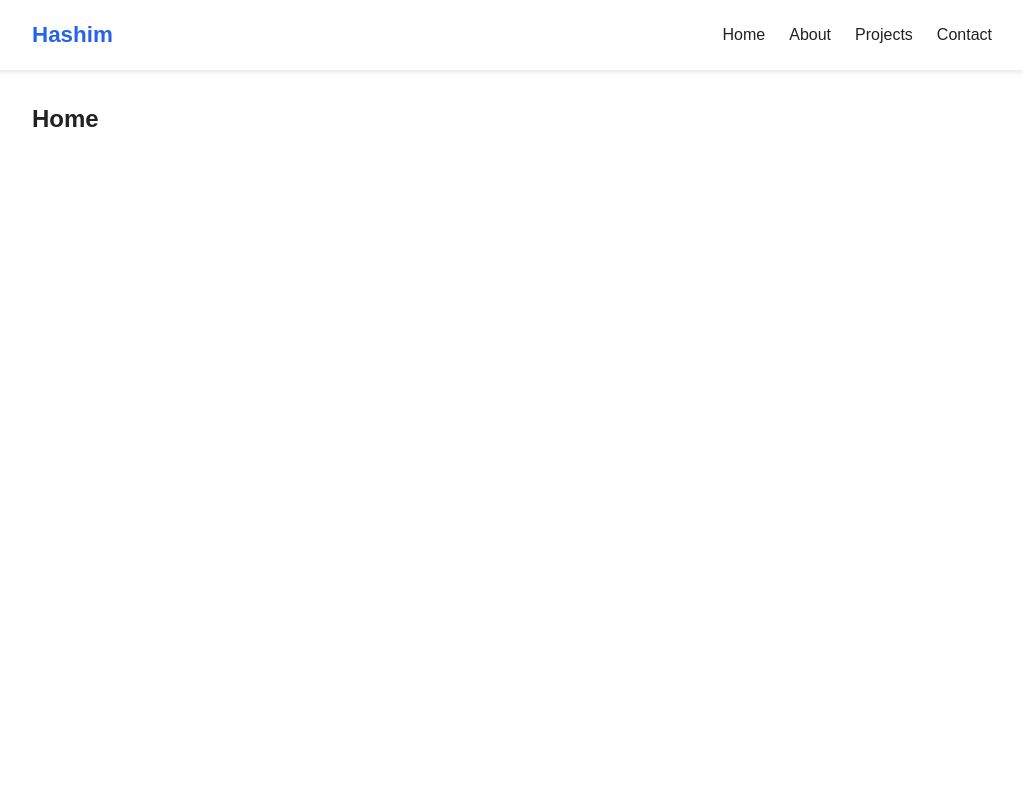
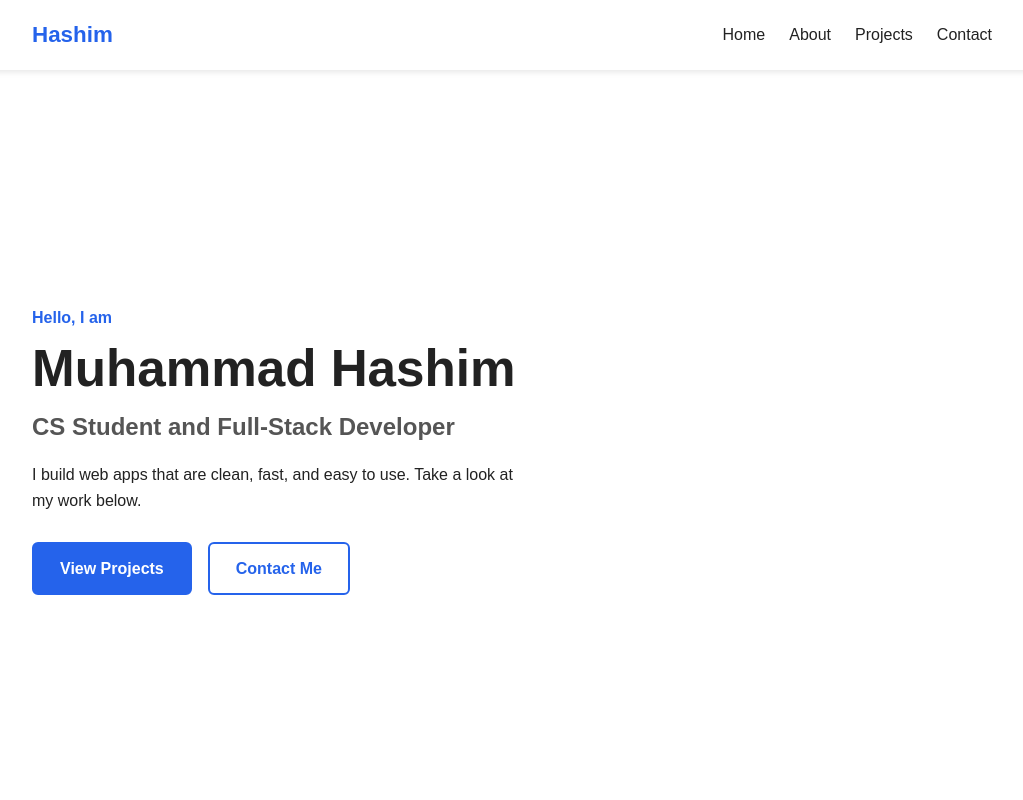
Before and after one commit to Hashim017/auspify-portfolio, a plain HTML site: page index.html in a window 1280 px wide. Shown: the top 800 px of the page, without its empty margins (128-1151 px from the left). Drawn offline with Linux system fonts and the light colour scheme.

Commit message:
Stage 2: home hero section

```diff
--- a/css/style.css
+++ b/css/style.css
@@ -78,6 +78,67 @@ body {
   background: #f3f4f6;
 }
 
+/* Hero */
+.hero {
+  display: flex;
+  align-items: center;
+}
+
+.hero-hello {
+  color: #2563eb;
+  font-weight: bold;
+  margin-bottom: 8px;
+}
+
+.hero-name {
+  font-size: 3.2rem;
+  line-height: 1.2;
+}
+
+.hero-role {
+  font-size: 1.5rem;
+  color: #555;
+  margin: 8px 0 16px;
+}
+
+.hero-text {
+  max-width: 500px;
+  margin-bottom: 28px;
+}
+
+.hero-buttons {
+  display: flex;
+  gap: 16px;
+}
+
+.btn {
+  display: inline-block;
+  padding: 12px 26px;
+  border-radius: 6px;
+  text-decoration: none;
+  font-weight: bold;
+  border: 2px solid #2563eb;
+  transition: 0.2s;
+}
+
+.btn-primary {
+  background: #2563eb;
+  color: #fff;
+}
+
+.btn-primary:hover {
+  background: #1d4ed8;
+}
+
+.btn-outline {
+  color: #2563eb;
+}
+
+.btn-outline:hover {
+  background: #2563eb;
+  color: #fff;
+}
+
 /* Mobile */
 @media (max-width: 700px) {
   .menu-btn {
@@ -99,4 +160,16 @@ body {
   .nav-links.open {
     display: flex;
   }
+
+    .hero-name {
+    font-size: 2.2rem;
+  }
+
+  .hero-role {
+    font-size: 1.2rem;
+  }
+
+  .hero-buttons {
+    flex-direction: column;
+  }
 }
--- a/index.html
+++ b/index.html
@@ -22,8 +22,20 @@
   </header>
 
   <main>
-    <section id="home" class="section container">
-      <h1>Home</h1>
+        <section id="home" class="section container hero">
+      <div class="hero-content">
+        <p class="hero-hello">Hello, I am</p>
+        <h1 class="hero-name">Muhammad Hashim</h1>
+        <h2 class="hero-role">CS Student and Full-Stack Developer</h2>
+        <p class="hero-text">
+          I build web apps that are clean, fast, and easy to use.
+          Take a look at my work below.
+        </p>
+        <div class="hero-buttons">
+          <a href="#projects" class="btn btn-primary">View Projects</a>
+          <a href="#contact" class="btn btn-outline">Contact Me</a>
+        </div>
+      </div>
     </section>
 
     <section id="about" class="section container">
```
